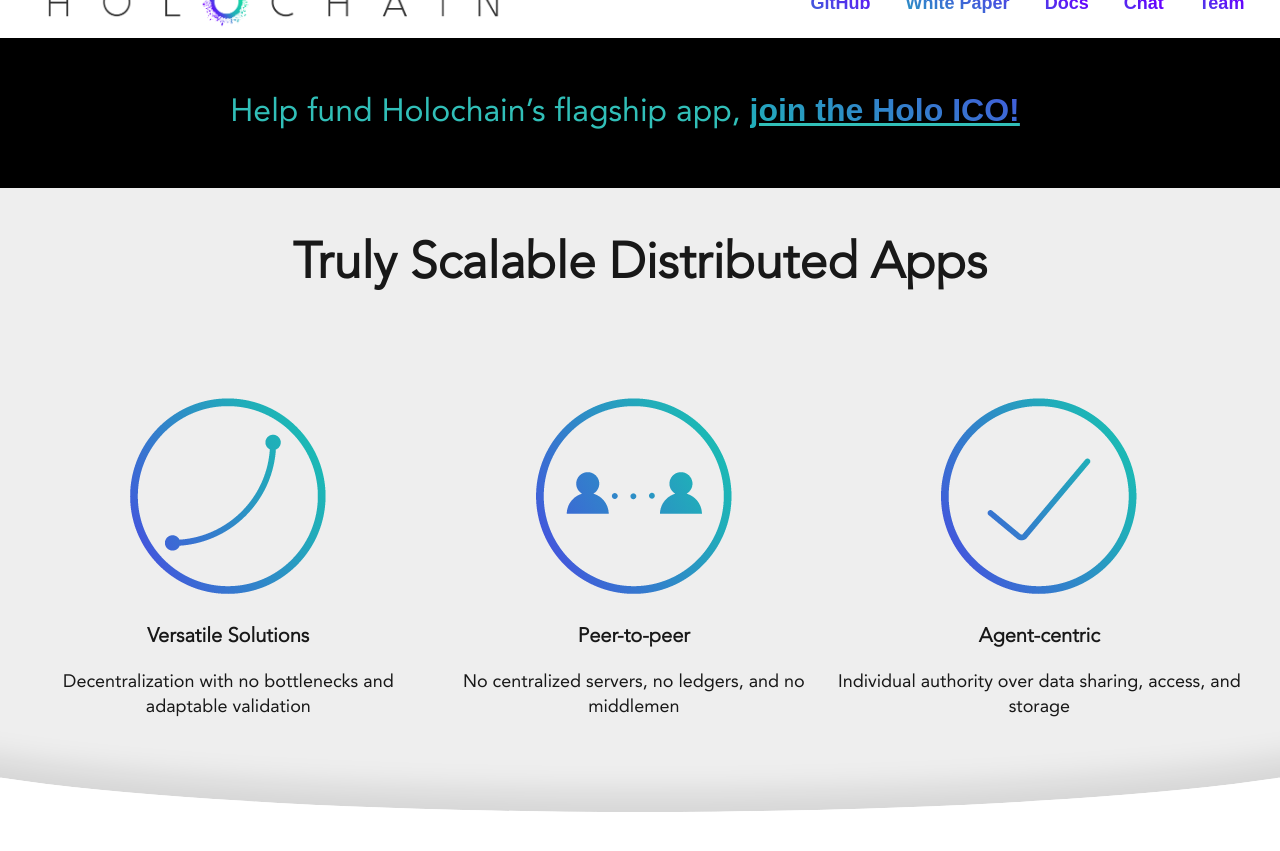
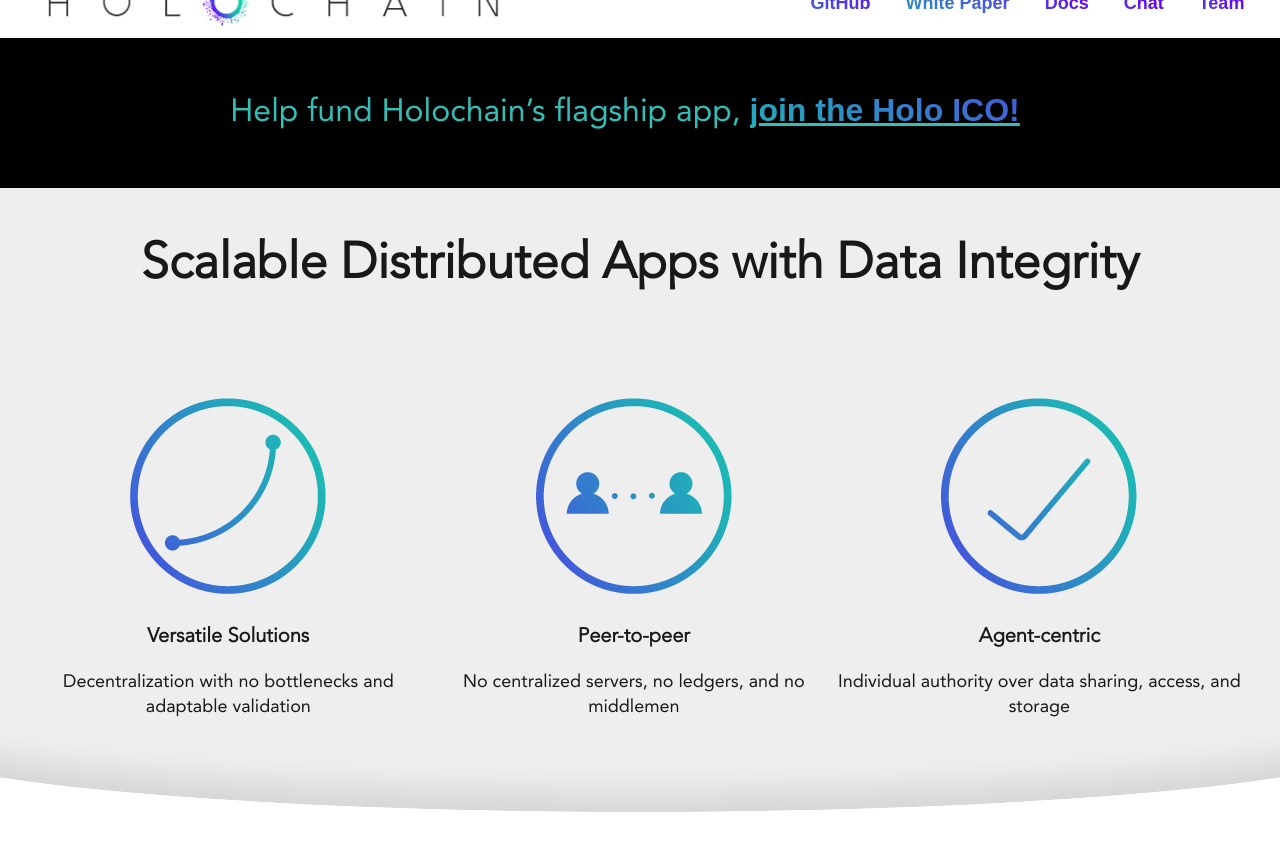
Before and after one commit to holochain/website, a Jekyll site: the page built from index.md, in a window 1280 px wide and 900 px high, scrolled down 1378 px, cut to the strip 32-883 px from the top of the window. Built offline with Jekyll 4.4.1, drawn with Linux system fonts in a browser that asks for light colours; nearby versions of some CDN libraries.

Commit message:
one last copy update

```diff
--- a/_sections/think_outside_the_blocks.html
+++ b/_sections/think_outside_the_blocks.html
@@ -1,7 +1,7 @@
 ---
 order: 2
 _slug: think-outside-the-blocks
-title: Truly Scalable Distributed Apps
+title: Scalable Distributed Apps with Data Integrity
 show_title: true
 colour_scheme: medium
 appearance: curved
```
